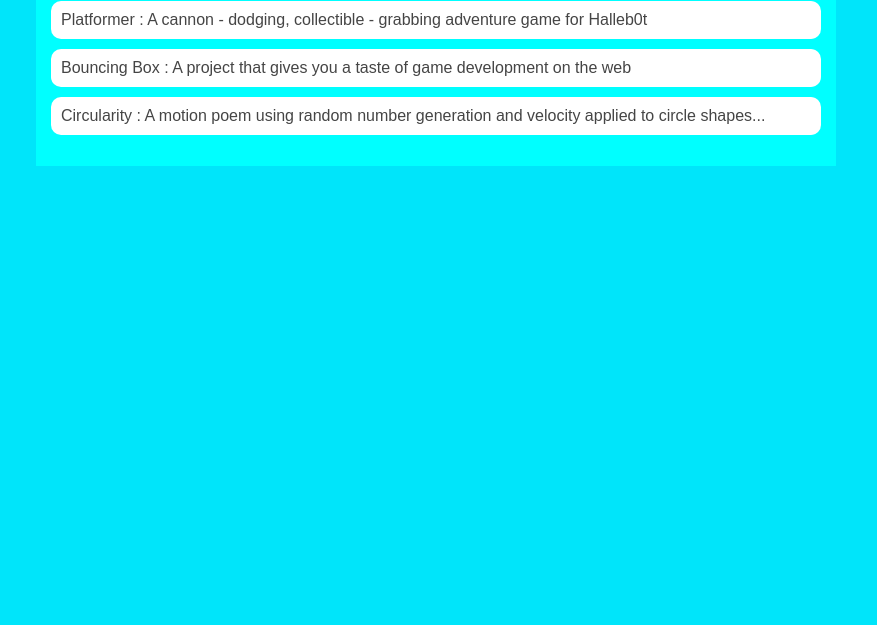
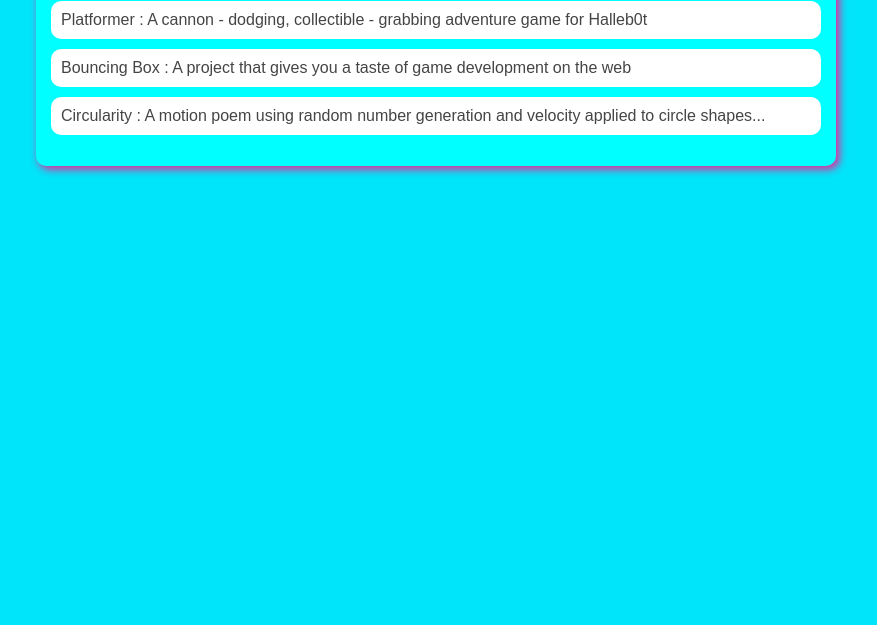
Before and after one commit to afulton7/afulton7.github.io, a plain HTML site: page portfolio.html in a window 1280 px wide. Shown: the part 175-800 px from the top of the page, without its empty margins (204-1081 px from the left). Drawn offline with Linux system fonts and the light colour scheme.

Commit message:
add box shadow and border radius

```diff
--- a/portfolio.html
+++ b/portfolio.html
@@ -50,6 +50,8 @@
     main {
       background: rgb(0,255,255);
       display: flex;
+      border-radius: 10px;
+      box-shadow: 3px 3px 8px rgb(255,20,147);
     }
 
     .sidebar {
```
